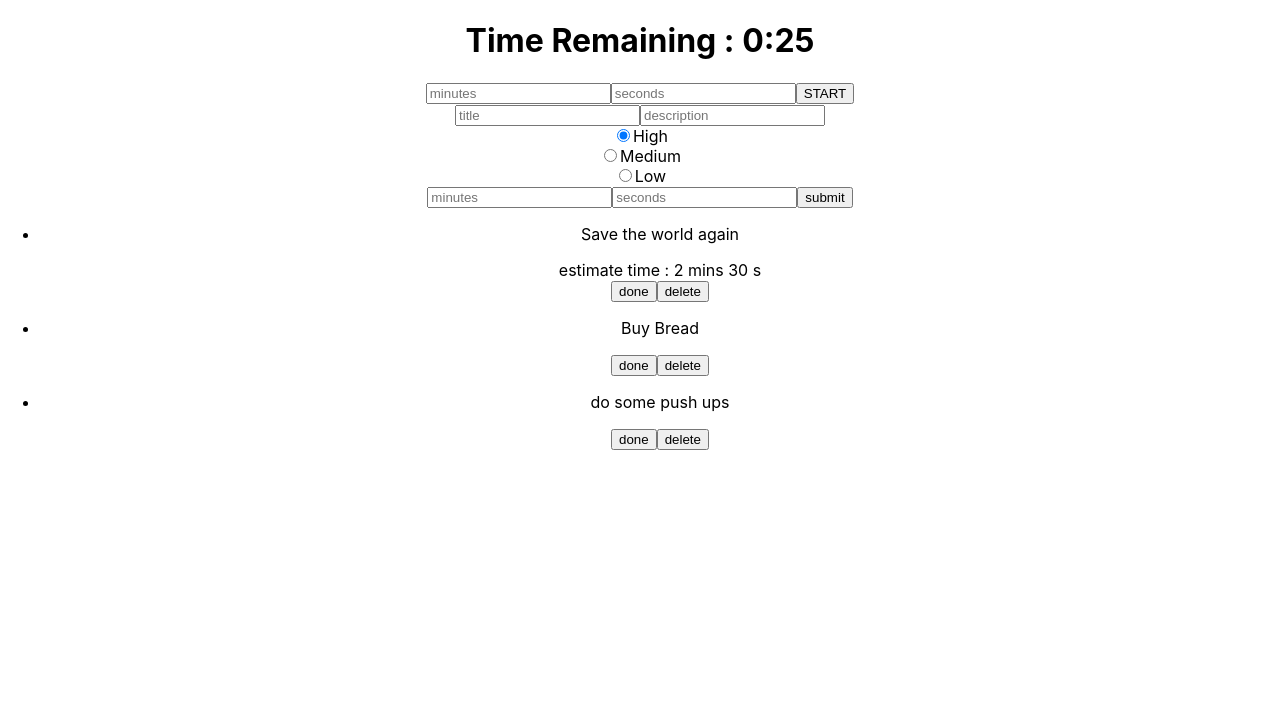
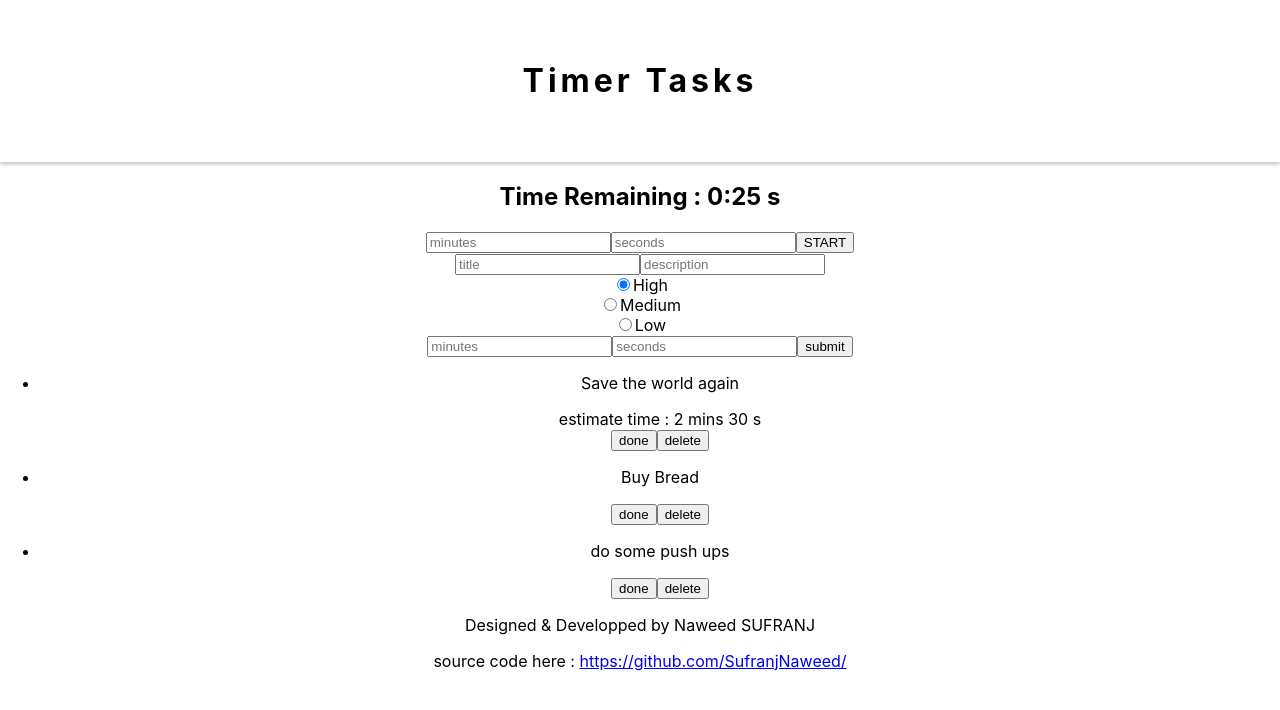
Before and after one commit to SufranjNaweed/timer-tab, a React (Create React App) app: page / in a window 1280 px wide. Shown: the top 710 px of the page. Built offline with nearby package versions, Linux system fonts and the light colour scheme.

Commit message:
moving my workspace

```diff
--- a/package.json
+++ b/package.json
@@ -6,6 +6,7 @@
     "@testing-library/jest-dom": "^4.2.4",
     "@testing-library/react": "^9.5.0",
     "@testing-library/user-event": "^7.2.1",
+    "node-sass": "^4.13.1",
     "react": "^16.13.0",
     "react-dom": "^16.13.0",
     "react-scripts": "3.4.0",
--- a/src/App.css
+++ b/src/App.css
@@ -1,38 +1,3 @@
 .App {
   text-align: center;
 }
-
-.App-logo {
-  height: 40vmin;
-  pointer-events: none;
-}
-
-@media (prefers-reduced-motion: no-preference) {
-  .App-logo {
-    animation: App-logo-spin infinite 20s linear;
-  }
-}
-
-.App-header {
-  background-color: #282c34;
-  min-height: 100vh;
-  display: flex;
-  flex-direction: column;
-  align-items: center;
-  justify-content: center;
-  font-size: calc(10px + 2vmin);
-  color: white;
-}
-
-.App-link {
-  color: #61dafb;
-}
-
-@keyframes App-logo-spin {
-  from {
-    transform: rotate(0deg);
-  }
-  to {
-    transform: rotate(360deg);
-  }
-}
--- a/src/App.js
+++ b/src/App.js
@@ -1,14 +1,19 @@
 import React from 'react';
 import './App.css';
+import './Assets/SCSS/main.scss';
 
 import Timer from './Components/Timer';
 import Task from './Components/Tasks';
+import Header from './Components/Header';
+import Footer from './Components/Footer';
 
 function App() {
   return (
     <div className="App">
+      <Header />
       <Timer />
       <Task />
+      <Footer />
     </div>
   );
 }
--- /dev/null
+++ b/src/Assets/SCSS/Components/navbar.scss
@@ -0,0 +1,6 @@
+header{
+    margin: 0;
+    padding: 40px 20px;
+    letter-spacing: 4px;
+    box-shadow: 0 2px 4px 0px rgba(0,0,0,0.25);;
+}
--- /dev/null
+++ b/src/Assets/SCSS/Config/colors.scss
@@ -0,0 +1,5 @@
+$green : #00B894;
+$light_green : #55EFC4;
+$red : #D63031;
+$light_red : #FF7675;
+$light_yellow : #FFEAA7;
--- /dev/null
+++ b/src/Assets/SCSS/main.scss
@@ -0,0 +1,7 @@
+// Configs
+@import './Config/colors.scss';
+
+// Components
+@import './Components/navbar.scss';
+@import './Components/navbar.scss';
+@import './Components/footer.scss';
--- /dev/null
+++ b/src/Components/Footer/index.js
@@ -0,0 +1,12 @@
+import React from 'react';
+
+const Footer = () => {
+    return (
+        <footer>
+            <p>Designed &amp; Developped by Naweed SUFRANJ</p>
+            <p>source code here :  <a href="https://github.com/SufranjNaweed/">https://github.com/SufranjNaweed/</a></p>
+        </footer>
+    );
+}
+
+export default Footer;
--- /dev/null
+++ b/src/Components/Header/index.js
@@ -0,0 +1,11 @@
+import React from 'react';
+
+const Header = () => {
+    return (
+        <header>
+            <h1>Timer Tasks</h1>
+        </header>
+    );
+}
+
+export default Header;
--- a/src/Components/Timer/index.js
+++ b/src/Components/Timer/index.js
@@ -43,8 +43,7 @@ const Timer = () => {
 
     return (
         <div>
-            <h1>Time Remaining : {minutes}:{seconds >= 10 ? seconds : "0" + seconds}</h1>
-
+            <h2>Time Remaining : {minutes}:{seconds >= 10 ? seconds : "0" + seconds} s</h2>
             <form onSubmit={handleSubmitTimer}>
                 <input placeholder="minutes"  value={inputMinutes} onChange={(e) => setInputMinutes(e.target.value)}/>
                 <input placeholder="seconds" value={inputSeconds} onChange={(e) => setInputSeconds(e.target.value)}/>
```
Also changed, not shown: src/Assets/SCSS/Components/buttons.scss (added), src/Assets/SCSS/Components/footer.scss (added), src/Assets/SCSS/Config/fonts.scss (added), 1 other file (tests, documents, lock files or other folders).
